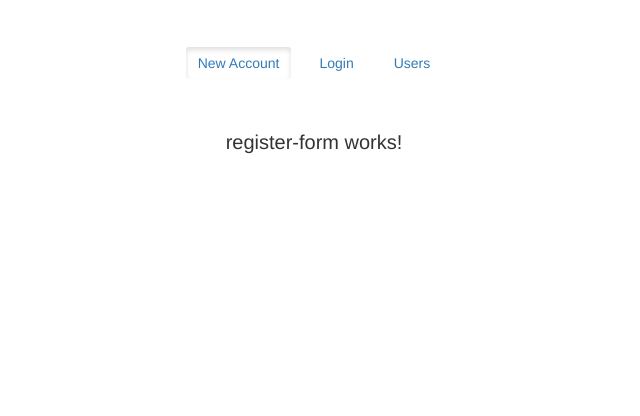
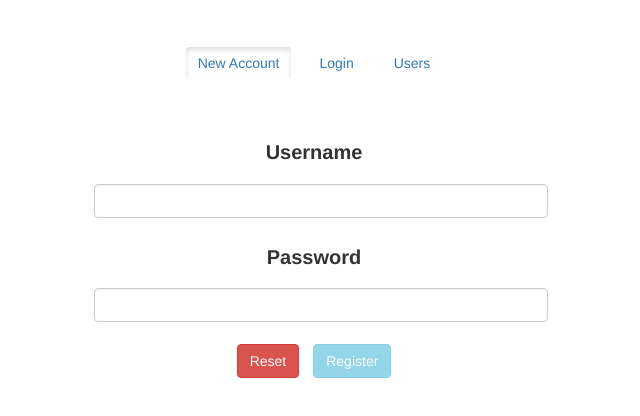
Before and after one commit to frameture/mean-stack, an Angular app in the folder learn-about-me/front-end/: page /register/form in a window 1280 px wide. Shown: the top 416 px of the page, without its empty margins (326-966 px from the left). Built offline with nearby package versions, Linux system fonts and the light colour scheme.

Commit message:
registering the user

```diff
--- a/learn-about-me/front-end/src/app/register/register-form/register-form.component.css
+++ b/learn-about-me/front-end/src/app/register/register-form/register-form.component.css
@@ -0,0 +1,5 @@
+form {
+    margin: 0 auto;
+    text-align: center;
+    width: 37%;
+}
--- a/learn-about-me/front-end/src/app/register/register-form/register-form.component.html
+++ b/learn-about-me/front-end/src/app/register/register-form/register-form.component.html
@@ -1,3 +1,17 @@
-<p>
-  register-form works!
-</p>
+<form [formGroup]="registerForm">
+  <div class="form-group">
+    <label for="username">Username</label>
+    <input class="form-control" type="text/" name="username" value="" id="username" formControlName="username" required>
+    <p>{{error}}</p>
+  </div>
+  <div class="form-group">
+    <label for="password">Password</label>
+    <input class="form-control" type="password" name="password" value="" id="password" formControlName="password" required>
+  </div>
+  <button class="btn btn-danger" type="button" (click)="onReset()">Reset</button>
+  <button class="btn btn-info" type="submit" (click)="onSubmit()" [disabled]="!registerForm.valid">Register</button>
+</form>
+
+<div *ngIf="processing">
+  <h1>Processing...</h1>
+</div>
--- a/learn-about-me/front-end/src/app/register/register-form/register-form.component.ts
+++ b/learn-about-me/front-end/src/app/register/register-form/register-form.component.ts
@@ -1,15 +1,75 @@
+import { Router } from '@angular/router';
+import { FormBuilder, FormGroup } from '@angular/forms';
+import { BackEndService } from '../../shared/back-end.service';
 import { Component, OnInit } from '@angular/core';
 
 @Component({
   selector: 'app-register-form',
   templateUrl: './register-form.component.html',
-  styleUrls: ['./register-form.component.css']
+  styleUrls: [ './register-form.component.css' ]
 })
 export class RegisterFormComponent implements OnInit {
 
-  constructor() { }
+  body: string;
+  error: string;
+  processing: boolean;
+  response: string;
+  registerForm: FormGroup;
+
+  constructor(
+    private be: BackEndService,
+    private fb: FormBuilder,
+    private router: Router
+  ) { }
 
   ngOnInit() {
+    this.createForm();
+  }
+
+  onReset() {
+    this.registerForm.reset({
+      username: '',
+      password: ''
+    });
+    this.error = '';
+  }
+
+  onSubmit() {
+    this.processing = true;
+    setTimeout(() => {
+      this.be.register(this.getControls()).subscribe(
+        res => this.handleResponse(res),
+        err => this.handleError(err));
+    }, 500);
+  }
+
+  private createForm(): void {
+    this.registerForm = this.fb.group({
+      username: '',
+      password: ''
+    });
+  }
+
+  private getControls(): any {
+    return {
+      username: this.registerForm.get('username').value,
+      password: this.registerForm.get('password').value
+    }
+  }
+
+  private handleError(error: any): void {
+    if (error.status === 409) {
+      this.error = 'Username taken - retry.';
+    } else {
+      console.error('ERROR', error);
+    }
+    this.processing = false;
+  }
+
+  private handleResponse(response: any): void {
+    this.error = '';
+    this.processing = false;
+    this.router.navigate([ '/users' ]);
   }
 
 }
--- a/learn-about-me/front-end/src/app/shared/shared.module.ts
+++ b/learn-about-me/front-end/src/app/shared/shared.module.ts
@@ -1,5 +1,5 @@
 import { CommonModule } from '@angular/common';
-import { FormsModule } from '@angular/forms';
+import { ReactiveFormsModule } from '@angular/forms';
 import { HttpModule } from '@angular/http';
 import { NgModule } from '@angular/core';
 
@@ -9,12 +9,12 @@ import { BackEndService } from "app/shared/back-end.service";
 @NgModule({
   imports: [
     CommonModule,
-    FormsModule,
+    ReactiveFormsModule,
     HttpModule
   ],
   exports: [
     CommonModule,
-    FormsModule,
+    ReactiveFormsModule,
     HttpModule
   ],
   providers: [
```
